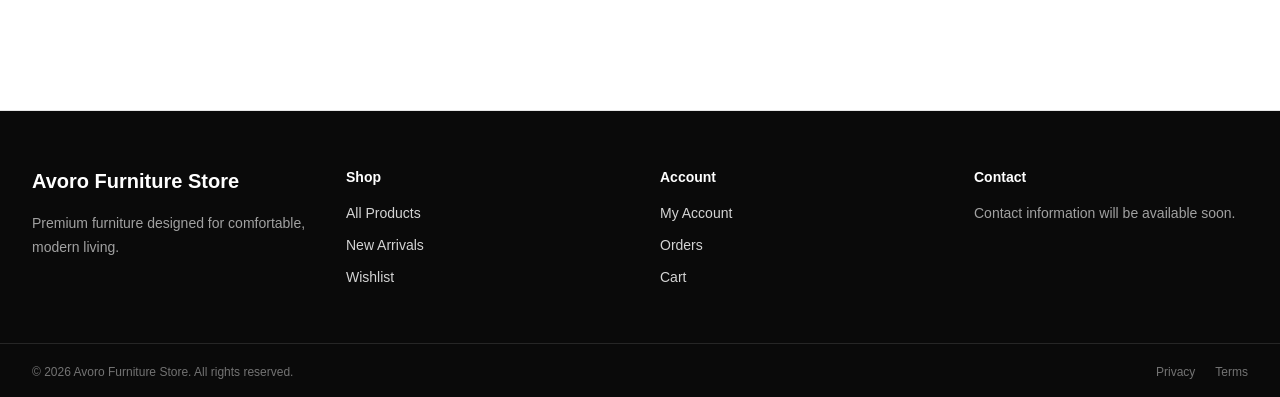
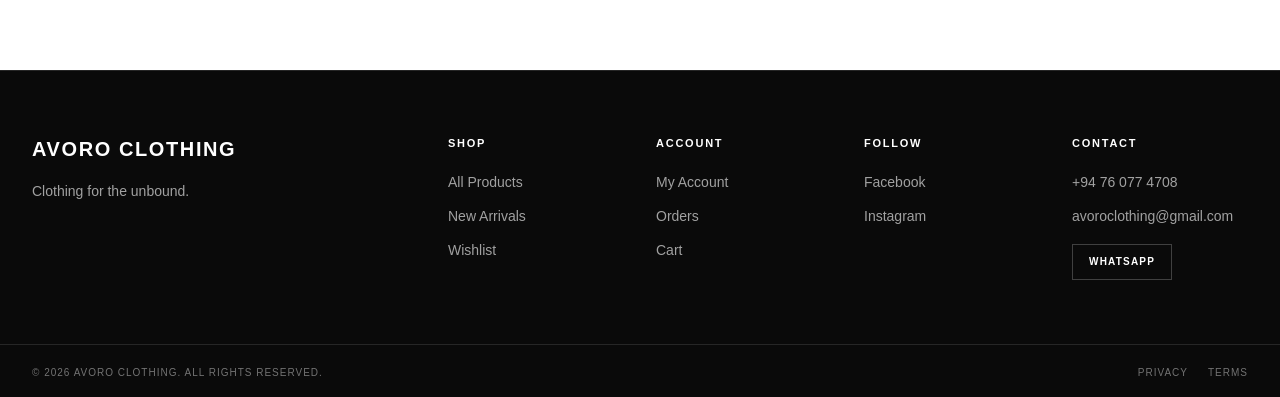
Before and after one commit to Chanuka-Gishen/avoro-clothing-public, a Next.js app: page /cart in a window 1280 px wide. Shown: the part 400-797 px from the top of the page. Built offline with nearby package versions, Linux system fonts and the light colour scheme; no server answers.

Commit message:
fix(): footer content fixed

```diff
--- a/components/layout/store-footer.tsx
+++ b/components/layout/store-footer.tsx
@@ -6,82 +6,197 @@ import { siteConfig } from "@/config/site";
 export function StoreFooter() {
   const year = new Date().getFullYear();
 
+  const whatspHref = `https://wa.me/${siteConfig.contact.whatsapp.replace(
+    /\D/g,
+    "",
+  )}?text=${encodeURIComponent(
+    "Hi AVORO, I'd like to know more about your products.",
+  )}`;
+
   return (
-    <footer className="border-t border-neutral-200 bg-neutral-950 text-neutral-300">
-      <div className="mx-auto grid max-w-7xl gap-10 px-4 py-14 sm:px-6 md:grid-cols-2 lg:grid-cols-4 lg:px-8">
-        <div>
-          <Link href={ROUTES.HOME} className="text-xl font-semibold text-white">
+    <footer className="border-t border-neutral-800 bg-neutral-950 text-neutral-300">
+      <div className="mx-auto max-w-7xl px-4 py-14 sm:px-6 lg:px-8 lg:py-16">
+        <div className="grid gap-x-8 gap-y-12 md:grid-cols-2 lg:grid-cols-12">
+          {/* Brand */}
+          <div className="md:col-span-2 lg:col-span-4">
+            <Link
+              href={ROUTES.HOME}
+              className="text-xl font-semibold uppercase tracking-[0.08em] text-white"
+            >
               {siteConfig.name}
             </Link>
 
-          <p className="mt-4 max-w-sm text-sm leading-6 text-neutral-400">
-            Premium furniture designed for comfortable, modern living.
+            <p className="mt-4 max-w-xs text-sm leading-6 text-neutral-400">
+              {siteConfig.description}
             </p>
           </div>
 
-        <div>
-          <h3 className="text-sm font-semibold text-white">Shop</h3>
+          {/* Shop */}
+          <div className="lg:col-span-2">
+            <h3 className="text-[11px] font-semibold uppercase tracking-[0.16em] text-white">
+              Shop
+            </h3>
 
-          <div className="mt-4 flex flex-col gap-3 text-sm">
-            <Link href={ROUTES.SHOP} className="hover:text-white">
+            <nav className="mt-5 flex flex-col items-start gap-3.5 text-sm text-neutral-400">
+              <Link
+                href={ROUTES.SHOP}
+                className="transition-colors hover:text-white"
+              >
                 All Products
               </Link>
 
-            <Link href="/shop?sort=newest" className="hover:text-white">
+              <Link
+                href="/shop?sort=newest"
+                className="transition-colors hover:text-white"
+              >
                 New Arrivals
               </Link>
 
-            <Link href={ROUTES.WISHLIST} className="hover:text-white">
+              <Link
+                href={ROUTES.WISHLIST}
+                className="transition-colors hover:text-white"
+              >
                 Wishlist
               </Link>
+            </nav>
+          </div>
+
+          {/* Account */}
+          <div className="lg:col-span-2">
+            <h3 className="text-[11px] font-semibold uppercase tracking-[0.16em] text-white">
+              Account
+            </h3>
+
+            <nav className="mt-5 flex flex-col items-start gap-3.5 text-sm text-neutral-400">
+              <Link
+                href={ROUTES.ACCOUNT}
+                className="transition-colors hover:text-white"
+              >
+                My Account
+              </Link>
+
+              <Link
+                href={ROUTES.ACCOUNT_ORDERS}
+                className="transition-colors hover:text-white"
+              >
+                Orders
+              </Link>
+
+              <Link
+                href={ROUTES.CART}
+                className="transition-colors hover:text-white"
+              >
+                Cart
+              </Link>
+            </nav>
+          </div>
+
+          {/* Social */}
+          <div className="lg:col-span-2">
+            <h3 className="text-[11px] font-semibold uppercase tracking-[0.16em] text-white">
+              Follow
+            </h3>
+
+            <div className="mt-5 flex flex-col items-start gap-3.5 text-sm text-neutral-400">
+              {siteConfig.social.facebook && (
+                <a
+                  href={siteConfig.social.facebook}
+                  target="_blank"
+                  rel="noopener noreferrer"
+                  className="transition-colors hover:text-white"
+                >
+                  Facebook
+                </a>
+              )}
+
+              {siteConfig.social.instagram && (
+                <a
+                  href={siteConfig.social.instagram}
+                  target="_blank"
+                  rel="noopener noreferrer"
+                  className="transition-colors hover:text-white"
+                >
+                  Instagram
+                </a>
+              )}
+
+              {siteConfig.social.tiktok && (
+                <a
+                  href={siteConfig.social.tiktok}
+                  target="_blank"
+                  rel="noopener noreferrer"
+                  className="transition-colors hover:text-white"
+                >
+                  TikTok
+                </a>
+              )}
             </div>
           </div>
 
-        <div>
-          <h3 className="text-sm font-semibold text-white">Account</h3>
+          {/* Contact */}
+          <div className="lg:col-span-2">
+            <h3 className="text-[11px] font-semibold uppercase tracking-[0.16em] text-white">
+              Contact
+            </h3>
 
-          <div className="mt-4 flex flex-col gap-3 text-sm">
-            <Link href={ROUTES.ACCOUNT} className="hover:text-white">
-              My Account
-            </Link>
+            <div className="mt-5 flex flex-col items-start gap-3.5 text-sm text-neutral-400">
+              {siteConfig.contact.phone && (
+                <a
+                  href={`tel:${siteConfig.contact.phone.replace(/\s/g, "")}`}
+                  className="transition-colors hover:text-white"
+                >
+                  {siteConfig.contact.phone}
+                </a>
+              )}
 
-            <Link href={ROUTES.ACCOUNT_ORDERS} className="hover:text-white">
-              Orders
-            </Link>
+              {siteConfig.contact.email && (
+                <a
+                  href={`mailto:${siteConfig.contact.email}`}
+                  className="break-all transition-colors hover:text-white"
+                >
+                  {siteConfig.contact.email}
+                </a>
+              )}
 
-            <Link href={ROUTES.CART} className="hover:text-white">
-              Cart
-            </Link>
-          </div>
-        </div>
-
-        <div>
-          <h3 className="text-sm font-semibold text-white">Contact</h3>
-
-          <div className="mt-4 space-y-3 text-sm text-neutral-400">
-            {siteConfig.contact.phone && <p>{siteConfig.contact.phone}</p>}
-
-            {siteConfig.contact.email && <p>{siteConfig.contact.email}</p>}
-
-            {!siteConfig.contact.phone && !siteConfig.contact.email && (
-              <p>Contact information will be available soon.</p>
+              {siteConfig.contact.whatsapp && (
+                <a
+                  href={`https://wa.me/${siteConfig.contact.whatsapp.replace(
+                    /\D/g,
+                    "",
+                  )}?text=${encodeURIComponent(
+                    "Hi AVORO, I'd like to know more about your products.",
+                  )}`}
+                  target="_blank"
+                  rel="noopener noreferrer"
+                  className="mt-1 inline-flex items-center justify-center border border-neutral-700 px-4 py-2.5 text-[10px] font-semibold uppercase tracking-[0.12em] text-white transition-colors hover:border-white hover:bg-white hover:text-neutral-950"
+                >
+                  WhatsApp
+                </a>
               )}
             </div>
           </div>
         </div>
+      </div>
 
+      {/* Bottom */}
       <div className="border-t border-neutral-800">
-        <div className="mx-auto flex max-w-7xl flex-col gap-3 px-4 py-5 text-xs text-neutral-500 sm:flex-row sm:items-center sm:justify-between sm:px-6 lg:px-8">
+        <div className="mx-auto flex max-w-7xl flex-col gap-4 px-4 py-5 text-[10px] uppercase tracking-[0.1em] text-neutral-500 sm:flex-row sm:items-center sm:justify-between sm:px-6 lg:px-8">
           <p>
             © {year} {siteConfig.name}. All rights reserved.
           </p>
 
-          <div className="flex gap-5">
-            <Link href={ROUTES.PRIVACY} className="hover:text-neutral-300">
+          <div className="flex flex-wrap gap-x-5 gap-y-2">
+            <Link
+              href={ROUTES.PRIVACY}
+              className="transition-colors hover:text-neutral-300"
+            >
               Privacy
             </Link>
 
-            <Link href={ROUTES.TERMS} className="hover:text-neutral-300">
+            <Link
+              href={ROUTES.TERMS}
+              className="transition-colors hover:text-neutral-300"
+            >
               Terms
             </Link>
           </div>
--- a/config/site.ts
+++ b/config/site.ts
@@ -1,8 +1,6 @@
-// src/config/site.ts
-
 export const siteConfig = {
-  name: "Avoro Furniture Store",
-  description: "Premium furniture for modern living.",
+  name: "Avoro Clothing",
+  description: "Clothing for the unbound.",
 
   navigation: [
     {
@@ -20,12 +18,14 @@ export const siteConfig = {
   ],
 
   contact: {
-    phone: "",
-    email: "",
+    phone: "+94 76 077 4708",
+    email: "avoroclothing@gmail.com",
+    whatsapp: "94760774708",
   },
 
   social: {
-    facebook: "",
-    instagram: "",
+    facebook: "https://www.facebook.com/people/Avoro-Clothing/61591664553357/",
+    instagram: "https://www.instagram.com/clothingavoro",
+    tiktok: "",
   },
 } as const;
```
Lines whose indentation alone changed are shown as unchanged.
